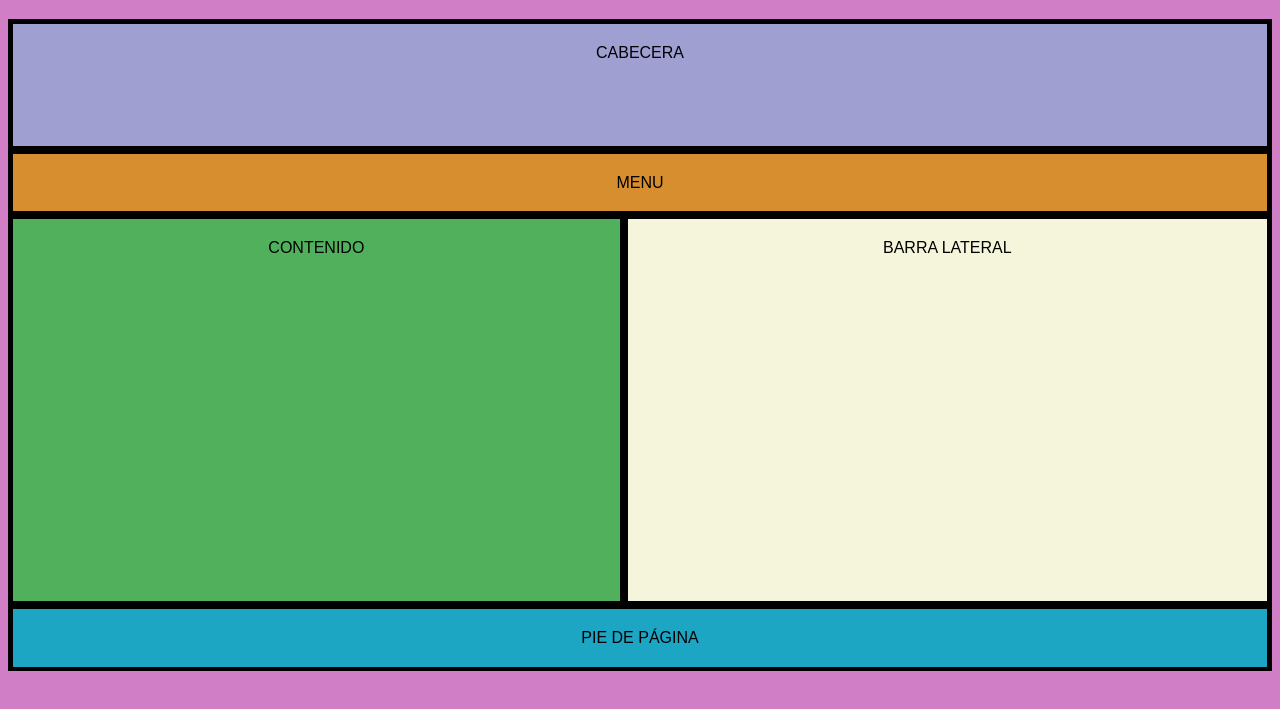
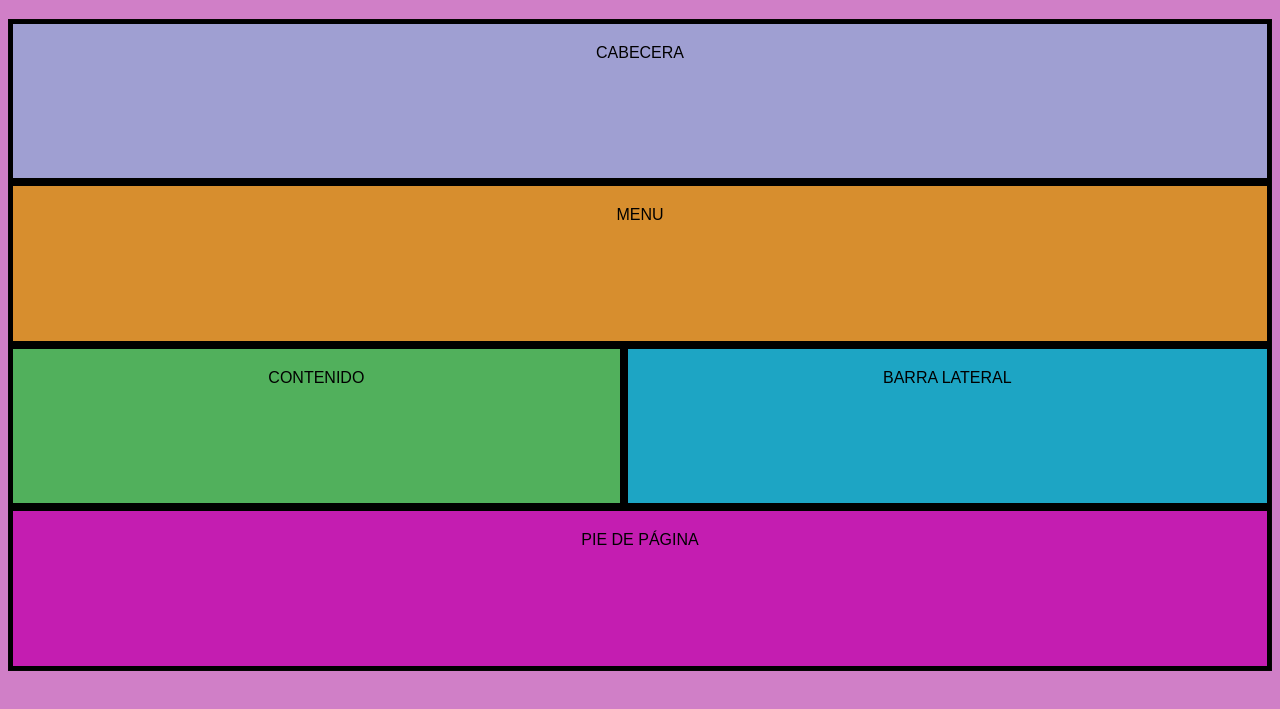
Before and after one commit to Carolina2118/aprendizajeGrip-Sass, a plain HTML site: page index.html in a window 1280 px wide. Shown: the part 61-770 px from the top of the page. Drawn offline with Linux system fonts and the light colour scheme.

Commit message:
posicionando cajas mas facil conarea con grid

```diff
--- a/style.css
+++ b/style.css
@@ -8,8 +8,8 @@ body {
     height: 650px;
     /*altura de las caja*/
     display: grid;
-    grid-template-columns: auto auto;
-    /*cantidad de colummas y modificarlas*/
+    /* grid-template-columns: 80% auto;
+    cantidad de colummas y modificarlas*/
     /* grid-template-rows: auto auto;
     modificar el comportamiento de fila dearriba y abajo*/
     /* justify-content: stretch;
@@ -17,10 +17,11 @@ body {
     /* width: 80%;
    padding: 20px;
     margin: 0 auto;*/
+    grid-template-areas: "cabecera cabecera" "menu menu" "contenido lateral" "footer footer";
     background-color: rgb(224, 25, 25);
     border: 1px solid rgb(5, 5, 5);
-    grid-template-rows: 20% 10% 60% auto;
-    /*pongo tamaño de cada caja 20 la cabecera 10 el menu el contenido en 60 */
+    /*grid-template-rows: 20% 10% 60% auto;
+    pongo tamaño de cada caja 20 la cabecera 10 el menu el contenido en 60 */
 }
 
 .cajas {
@@ -34,24 +35,26 @@ body {
 }
 
 .C1 {
-    grid-column: 1/span 2;
+    grid-area: cabecera;
     background-color: rgb(159, 159, 210);
 }
 
 .C2 {
-    grid-column: 1/span 2;
+    grid-area: menu;
     background-color: rgb(215, 142, 46);
 }
 
 .C3 {
+    grid-area: contenido;
     background-color: rgb(81, 176, 92);
 }
 
-.C5 {
-    grid-column: 1/span 2;
+.C4 {
+    grid-area: lateral;
     background-color: rgb(29, 165, 196);
 }
 
-.C12 {
+.C5 {
+    grid-area: footer;
     background-color: rgb(196, 29, 177);
 }
```
